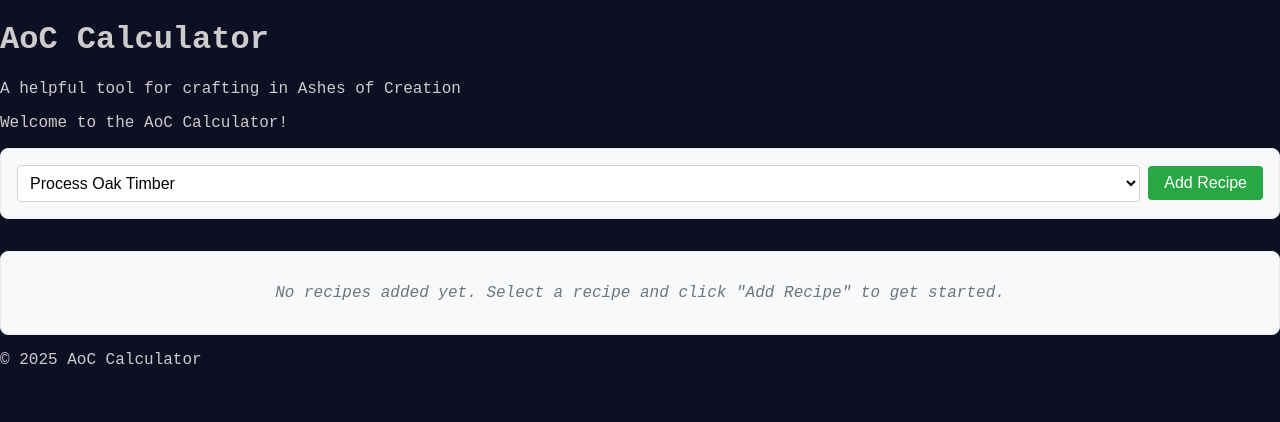
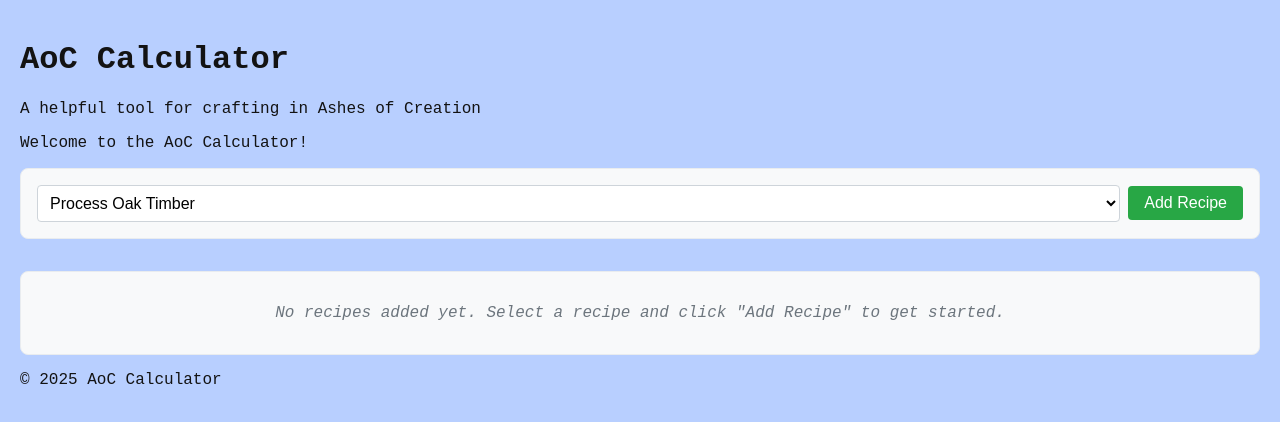
Before and after one commit to sollark/aoc_calculator, a React (Create React App) app: page / in a window 1280 px wide. Shown: the top 422 px of the page. Built offline with nearby package versions, Linux system fonts and the light colour scheme.

Commit message:
style: Update body styles for improved readability and aesthetics

```diff
--- a/src/App.css
+++ b/src/App.css
@@ -5,9 +5,10 @@
 
 body {
   margin: 0;
-  font-family: 'Courier New', monospace;
-  background-color: #0f0f23;
-  color: #cccccc;
+  padding: 20px;
+  font-family: "Courier New", monospace;
+  background-color: #b8cfff;
+  color: #131313;
 }
 
 /* Button hover effects */
@@ -34,7 +35,8 @@
     flex-direction: column;
   }
 
-  .calculate-button, .clear-button {
+  .calculate-button,
+  .clear-button {
     width: 100%;
   }
 }
```
